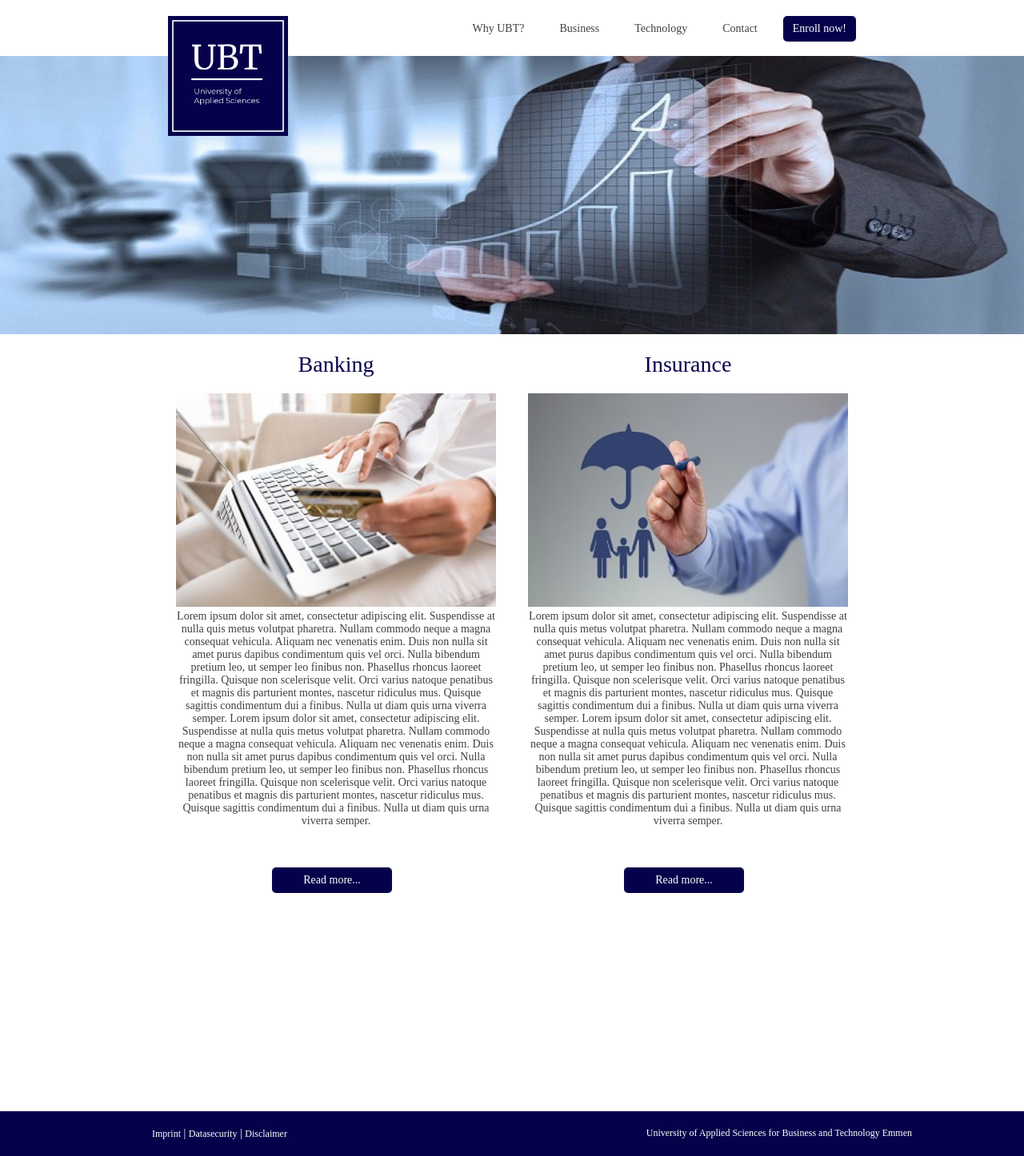
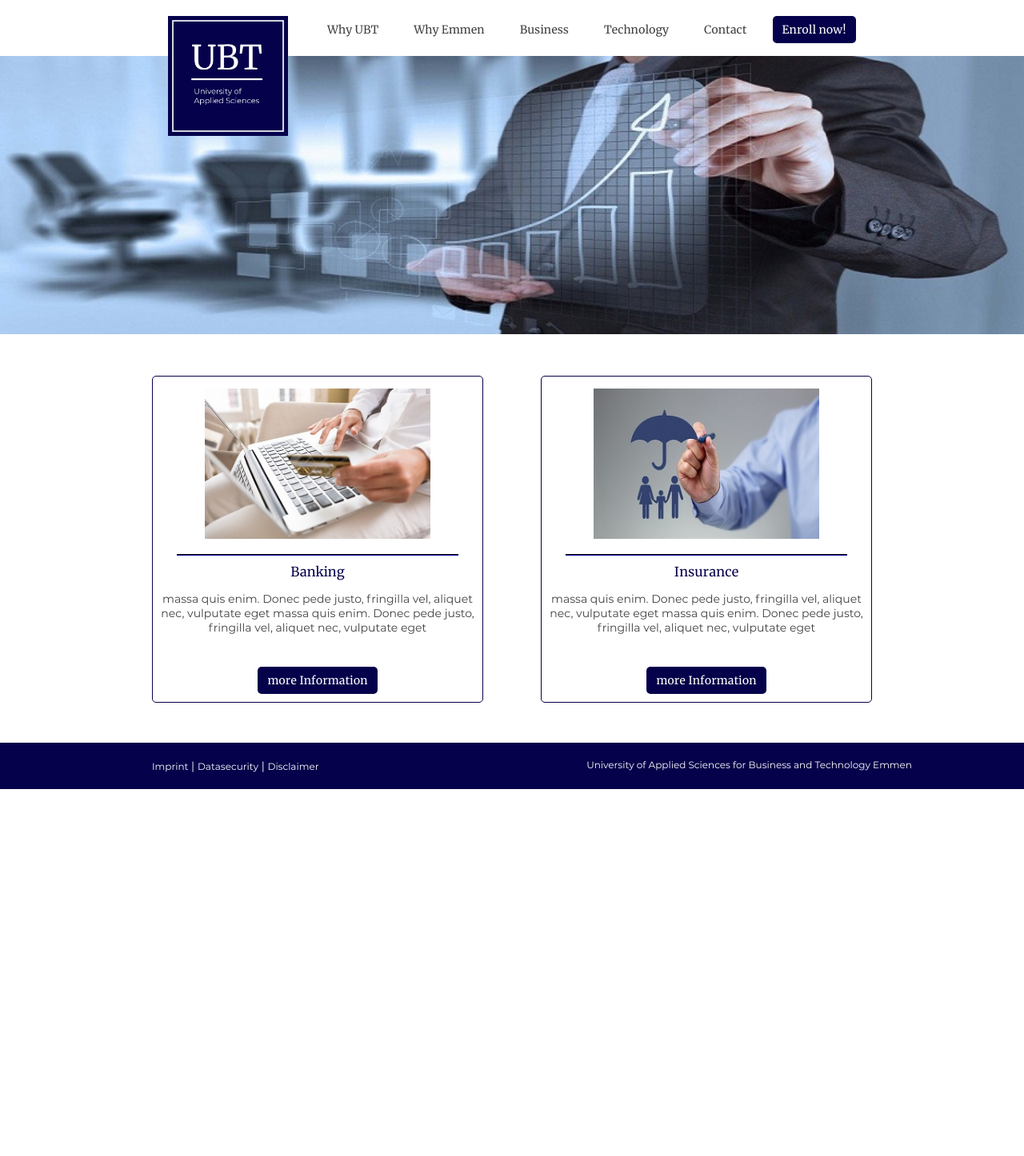
Before and after one commit to lukas-kirchhoff/Professional-Website, a PHP site: page /html/business.html in a window 1280 px wide. Shown: the whole page at 80% size. After the commit the page ends 987 px from the top, so only its background shows below. Run offline with PHP 8.4, Linux system fonts and the light colour scheme.

Commit message:
improved business page and header

```diff
--- a/css/main.css
+++ b/css/main.css
@@ -128,7 +128,14 @@ a {
     margin-top: 50px;
 }
 
-.content-boxes--fourth {
+.content__wrapper--half {
+    display: grid;
+    grid-template-columns: 46% 46%;
+    justify-content: space-between;
+    margin-top: 50px;
+}
+
+.content-boxes {
     border: 1px solid #05014A;
     border-radius: 5px;
 }
--- a/html/business.html
+++ b/html/business.html
@@ -4,24 +4,28 @@
 <head>
     <meta charset="utf-8">
     <meta http-equiv="X-UA-Compatible" content="IE=edge">
-    <title>Professional Website</title>
+    <title>Homepage</title>
     <meta name="description" content="Professional Website">
+    <link rel="stylesheet" type="text/css" href="../css/fonts.css" />
     <link rel="stylesheet" type="text/css" href="../css/main.css">
 </head>
 
 <body>
     <header id="header">
         <div class="logo__wrapper">
+            <a href="../index.html">
                 <img src="../img/logo.jpg" alt="Logo" />
+            </a>
         </div>
         <!-- NAVBAR -->
         <div class="navbar">
             <ul>
-                <li class="navbar__link"><a class="navbar__link--a" href="#">Why UBT?</a></li>
+                <li class="navbar__link"><a class="navbar__link--a" href="whyUBT.html">Why UBT</a></li>
+                <li class="navbar__link"><a class="navbar__link--a" href="WhyEmmenWhyNetherlands.html">Why Emmen</a></li>
                 <li class="navbar__link"><a class="navbar__link--a" href="business.html">Business</a></li>
-                <li class="navbar__link"><a class="navbar__link--a" href="#">Technology</a></li>
-                <li class="navbar__link"><a class="navbar__link--a" href="#">Contact</a></li>
-                <li class="navbar__link--enroll"><a class="navbar__link--a" href="#">Enroll now!</a></li>
+                <li class="navbar__link"><a class="navbar__link--a" href="technology.html">Technology</a></li>
+                <li class="navbar__link"><a class="navbar__link--a" href="contact.html">Contact</a></li>
+                <li class="navbar__link--enroll"><a class="navbar__link--a" href="enroll-now.html">Enroll now!</a></li>
             </ul>
         </div>
     </header>
@@ -33,26 +37,36 @@
 
     <!-- Content -->
     <div class="content__wrapper">
-		<div class="business_block">
-		<h1>Banking</h1>
+        <div class="content__wrapper--half">
+            <div class="content-boxes">
+                <div class="content-boxes__header">
                     <img src="../img/banking.jpg" alt="Banking Image">
-		<p>
-		Lorem ipsum dolor sit amet, consectetur adipiscing elit. Suspendisse at nulla quis metus volutpat pharetra. Nullam commodo neque a magna consequat vehicula. Aliquam nec venenatis enim. Duis non nulla sit amet purus dapibus condimentum quis vel orci. Nulla bibendum pretium leo, ut semper leo finibus non. Phasellus rhoncus laoreet fringilla. Quisque non scelerisque velit. Orci varius natoque penatibus et magnis dis parturient montes, nascetur ridiculus mus. Quisque sagittis condimentum dui a finibus. Nulla ut diam quis urna viverra semper.
-		Lorem ipsum dolor sit amet, consectetur adipiscing elit. Suspendisse at nulla quis metus volutpat pharetra. Nullam commodo neque a magna consequat vehicula. Aliquam nec venenatis enim. Duis non nulla sit amet purus dapibus condimentum quis vel orci. Nulla bibendum pretium leo, ut semper leo finibus non. Phasellus rhoncus laoreet fringilla. Quisque non scelerisque velit. Orci varius natoque penatibus et magnis dis parturient montes, nascetur ridiculus mus. Quisque sagittis condimentum dui a finibus. Nulla ut diam quis urna viverra semper.
-		</p>
-			<div class="readmoreb">
-			<a class="readmoreb--b" href="banking.html">Read more...</a>
+                </div>
+                <div class="hr__wrapper">
+                    <hr />
+                </div>
+                <div class="content__main">
+                    <h3>Banking</h3>
+                    <p>massa quis enim. Donec pede justo, fringilla vel, aliquet nec, vulputate eget massa quis enim. Donec pede justo, fringilla vel, aliquet nec, vulputate eget</p>
+                    <a class="main__button" href="banking.html">
+                        more Information
+                    </a>
                 </div>
             </div>
-		<div class="business_block">
-		<h1>Insurance</h1>
+            <div class="content-boxes">
+                <div class="content-boxes__header">
                     <img src="../img/insurance.jpg" alt="Insurance Image">
-		<p>
-		Lorem ipsum dolor sit amet, consectetur adipiscing elit. Suspendisse at nulla quis metus volutpat pharetra. Nullam commodo neque a magna consequat vehicula. Aliquam nec venenatis enim. Duis non nulla sit amet purus dapibus condimentum quis vel orci. Nulla bibendum pretium leo, ut semper leo finibus non. Phasellus rhoncus laoreet fringilla. Quisque non scelerisque velit. Orci varius natoque penatibus et magnis dis parturient montes, nascetur ridiculus mus. Quisque sagittis condimentum dui a finibus. Nulla ut diam quis urna viverra semper.
-		Lorem ipsum dolor sit amet, consectetur adipiscing elit. Suspendisse at nulla quis metus volutpat pharetra. Nullam commodo neque a magna consequat vehicula. Aliquam nec venenatis enim. Duis non nulla sit amet purus dapibus condimentum quis vel orci. Nulla bibendum pretium leo, ut semper leo finibus non. Phasellus rhoncus laoreet fringilla. Quisque non scelerisque velit. Orci varius natoque penatibus et magnis dis parturient montes, nascetur ridiculus mus. Quisque sagittis condimentum dui a finibus. Nulla ut diam quis urna viverra semper.
-		</p>
-			<div class="readmoreb">
-			<a class="readmoreb--b" href="insurance.html">Read more...</a>
+                </div>
+                <div class="hr__wrapper">
+                    <hr />
+                </div>
+                <div class="content__main">
+                    <h3>Insurance</h3>
+                    <p>massa quis enim. Donec pede justo, fringilla vel, aliquet nec, vulputate eget massa quis enim. Donec pede justo, fringilla vel, aliquet nec, vulputate eget</p>
+                    <a class="main__button" href="insurance.html">
+                        more Information
+                    </a>
+                </div>
             </div>
         </div>
     </div>
```
Also changed, not shown: html/whyUBT.html (+4 -4 lines), index.html (+5 -5 lines). Lines whose indentation alone changed are shown as unchanged.
